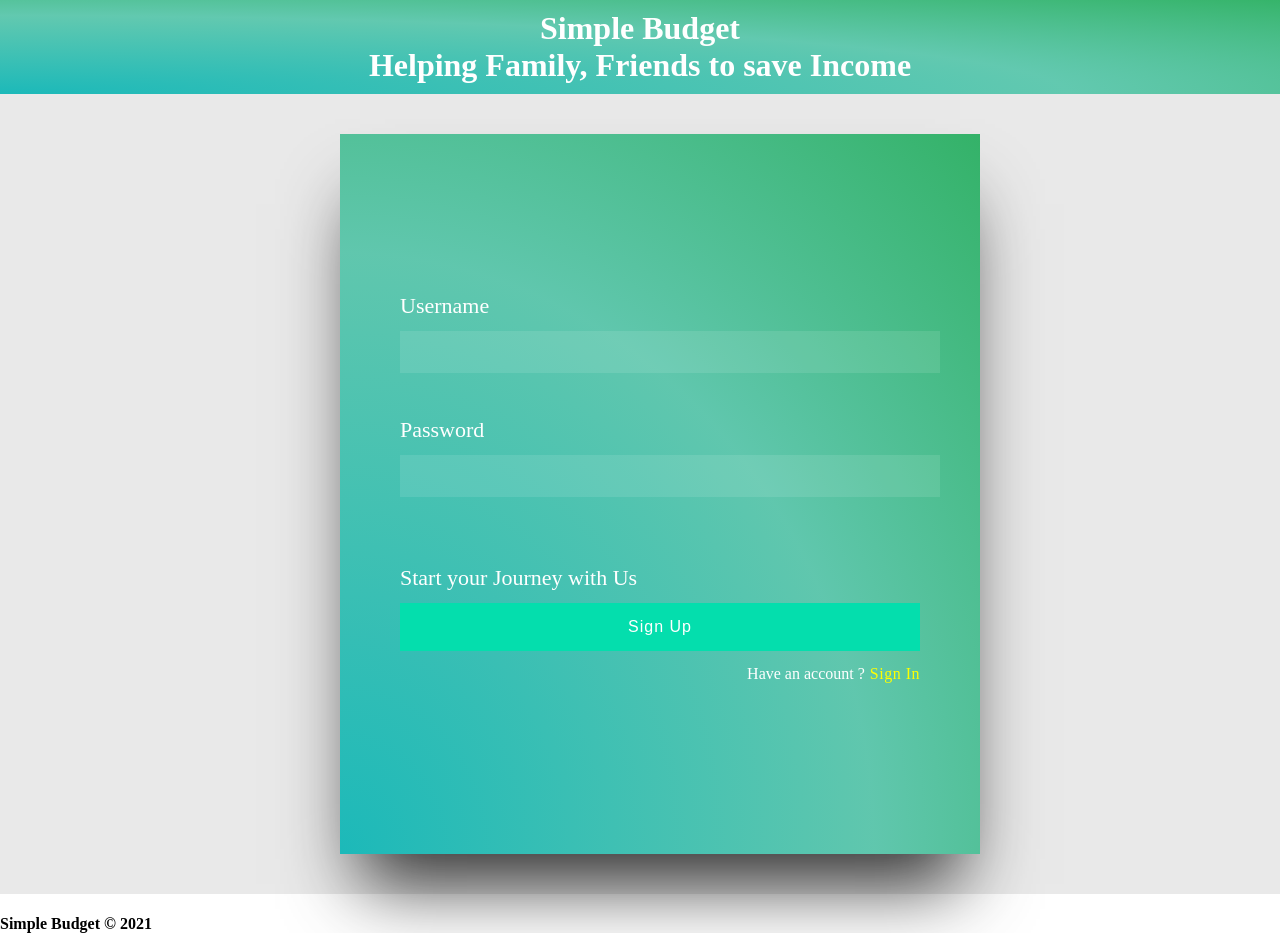
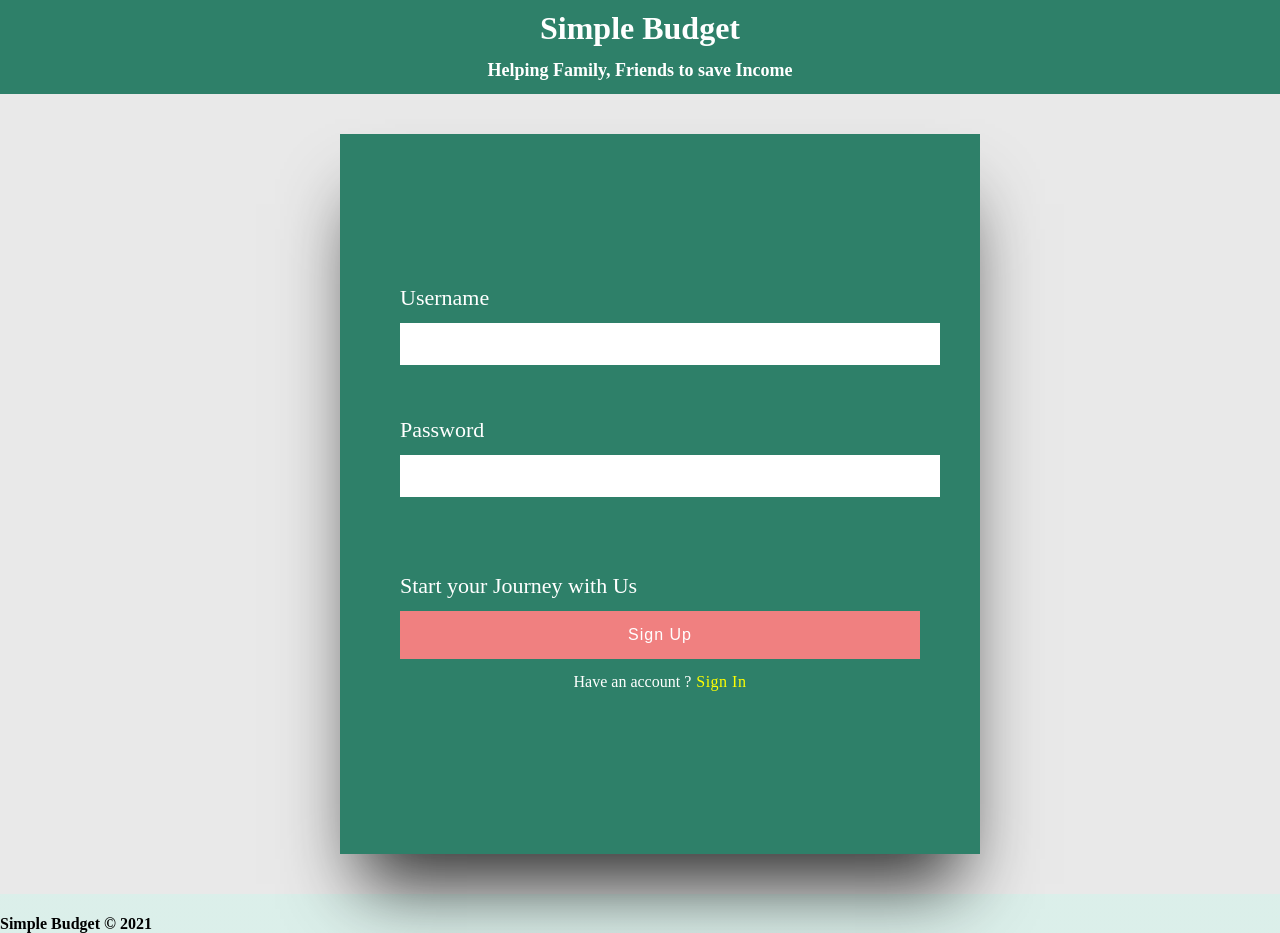
Before and after one commit to zinaheng/Simple-Budget, a React (Create React App) app: page / in a window 1280 px wide. Shown: the top 933 px of the page. Built offline with nearby package versions, Linux system fonts and the light colour scheme; no server answers.

Commit message:
first iteration

```diff
--- a/public/index.html
+++ b/public/index.html
@@ -24,11 +24,15 @@
       work correctly both with client-side routing and a non-root public URL.
       Learn how to configure a non-root public URL by running `npm run build`.
     -->
-    <title>React App</title>
+
+    <title>Simple Budget</title>
+
   </head>
   <body>
     <noscript>You need to enable JavaScript to run this app.</noscript>
-    <div id="root"></div>
+    <div id="root">
+
+    </div>
     <!--
       This HTML file is a template.
       If you open it directly in the browser, you will see an empty page.
--- a/src/App1.js
+++ b/src/App1.js
@@ -3,7 +3,6 @@ import { Grid } from '@material-ui/core';
 import Main from './comp/Main/Main'
 import Details from './comp/Main/Form/Details/Details'
 import useStyles from './styles';
-
 const App1 = ({handleLogout}) => {
     const classes = useStyles();
     return (
@@ -23,13 +22,14 @@ const App1 = ({handleLogout}) => {
                         <Details title="Expense"/>
                     </Grid>
                     <Grid item xs={12} sm={4}>
+                        <Details title="Student Loan"/>
+                    </Grid>
+                    <Grid item xs={12} sm={4}>
                     <Main />
                     </Grid>
-
                 </Grid>
                 </Grid>
         </div>
     )
 }
-
 export default App1
--- a/src/Login.js
+++ b/src/Login.js
@@ -20,7 +20,9 @@ const Login = (props) => {
         emailError,
         passwordError,
     } = props;
-
+    <style>
+    @import url('https://fonts.googleapis.com/css2?family=Lato:wght@700&display=swap');
+    </style>
 
    function nextPage(){
        return ReactDOM.render(<App1 />,document.getElementById('root'));
@@ -29,7 +31,8 @@ const Login = (props) => {
     return (
         <Grid>
             <h1 className ="message">
-                Simple Budget <br></br><span>Helping Family, Friends to save Income</span>
+                Simple Budget <br></br>
+                <span className="motto">Helping Family, Friends to save Income</span>
                 </h1>
                 {/* <h2 className= "quote">Helping Family, Friends to save Income</h2> */}
 
--- a/src/LoginPage.css
+++ b/src/LoginPage.css
@@ -12,13 +12,16 @@
     margin: 0;
     background: radial-gradient(
       ellipse at left bottom,
-      rgb(28, 185, 185) 0%,
-      rgba(81, 195, 167, 0.9) 59%,
-      rgba(32, 172, 90, 0.9) 100%
+      #2e8069 0%,
+      #2e8069 59%,
+      #2e8069 100%
     );
     color: white;
     font-family: initial;
 
+}
+.motto {
+  font-size: 18px;
 }
 /* .col {
     display: flex;
@@ -37,9 +40,9 @@
     margin: 0;
     background: radial-gradient(
         ellipse at left bottom,
-        rgb(28, 185, 185) 0%,
-        rgba(81, 195, 167, 0.9) 59%,
-        rgba(32, 172, 90, 0.9) 100%
+        #2e8069 0%,
+        #2e8069 59%,
+        #2e8069 100%
       );
     color: white;
     font-family: cursive;
@@ -108,7 +111,7 @@ margin: 2px;
     color: #fff;
     font-size: 16px;
     letter-spacing: 1px;
-    background: #04dead;
+    background: lightcoral;
     cursor: pointer;
   }
 
@@ -131,9 +134,9 @@ margin: 2px;
     justify-content: center;
     background: radial-gradient(
       ellipse at left bottom,
-      rgb(28, 185, 185) 0%,
-      rgba(81, 195, 167, 0.9) 59%,
-      rgba(32, 172, 90, 0.9) 100%
+       #2e8069 0%,
+      #2e8069 9%,
+      #2e8069 100%
     );
     box-shadow: 0 50px 70px -20px rgba(0, 0, 0, 0.8);
   }
@@ -152,8 +155,8 @@ margin: 2px;
     outline: none;
     font-size: 19px;
     padding: 10px;
-    background: rgba(255, 255, 255, 0.1);
-    color: #fff;
+    background: white;
+    color: black;
     letter-spacing: 1px;
   }
 
@@ -164,7 +167,7 @@ margin: 2px;
 
   .login .loginContainer .btnContainer p {
     margin: 14px 0 0 0;
-    text-align: right;
+    text-align: center;
     color: #fff;
   }
 
@@ -182,8 +185,9 @@ margin: 2px;
   }
 
   .login .loginContainer .errorMsg {
-    color: red;
-    font-size: 16px;
+    color: firebrick;
+    font-size: 20px;
+    font-family: 'Lato', sans-serif;
   }
 
   /*  main page nav bar style below */
@@ -192,18 +196,18 @@ margin: 2px;
 
     background: radial-gradient(
       ellipse at left bottom,
-      #1cb9b9 0%,
-      #51c3a7e6 59%,
-      #20ac5ae6 100%
+      #2e8069 0%,
+      #2e8069 59%,
+      #2e8069 100%
     );
   }
 
   .App1 nav {
     background: radial-gradient(
       ellipse at left bottom,
-      #1cb9b9 0%,
-      #51c3a7e6 59%,
-      #20ac5ae6 100%
+      #2e8069 0%,
+      #2e8069 59%,
+      #2e8069 100%
     );
     width: 100%;
     padding: 10px 0px;
@@ -221,6 +225,6 @@ margin: 2px;
   .App1 nav button {
     width: 86px;
     padding: 8px 0;
-    background: #04dead;
+    background: redcoral;
     margin-right: 10px;
   }
--- a/src/comp/Main/Form/Details/styles.js
+++ b/src/comp/Main/Form/Details/styles.js
@@ -1,12 +1,12 @@
 import { makeStyles } from '@material-ui/core';
 export default makeStyles (() => ({
     income: {
-        borderBottom: '10px solid red'
+        borderBottom: '10px solid blue'
     },
     expenses: {
-        borderBottom: '10px solid red'
+        borderBottom: '10px solid blue'
     },
     loan: {
-        borderBottom: '10px solid red'
+        borderBottom: '10px solid blue'
     }
 }))
--- a/src/comp/Main/Main.jsx
+++ b/src/comp/Main/Main.jsx
@@ -1,6 +1,5 @@
 import React from 'react'
 import { Card, CardHeader, CardContent, Typography, Grid, Divider } from '@material-ui/core';
-
 import useStyles from './styles';
 import Form from './Form/Form';
 const Main = () => {
@@ -11,7 +10,6 @@ const Main = () => {
             <CardContent>
                 <Typography align="center" variant="h5">Total balance $0</Typography>
                 <Typography variant="subtitle1" style={{lineHeight: '1.5em', marginTop:'25px'}}>
-
                 </Typography>
                 <Divider />
                 <Form />
--- a/src/index.css
+++ b/src/index.css
@@ -2,9 +2,9 @@
     height: 90%;
     margin: 0%;
 }
-/*body{
-    background: linear-gradient(rgba(0, 0, 0, 0.5), rgba(0, 0, 0, 0.5)), url(./images/background.jpg);
-   background: url(./images/background.jpg);
+
+body{
+    background: linear-gradient(#b8dfd580,#b8dfd580);
+   /*background: url(./images/background.jpg); */
    background-size: cover;
 }
-*/
```
Also changed, not shown: 1 other file (tests, documents, lock files or other folders).
